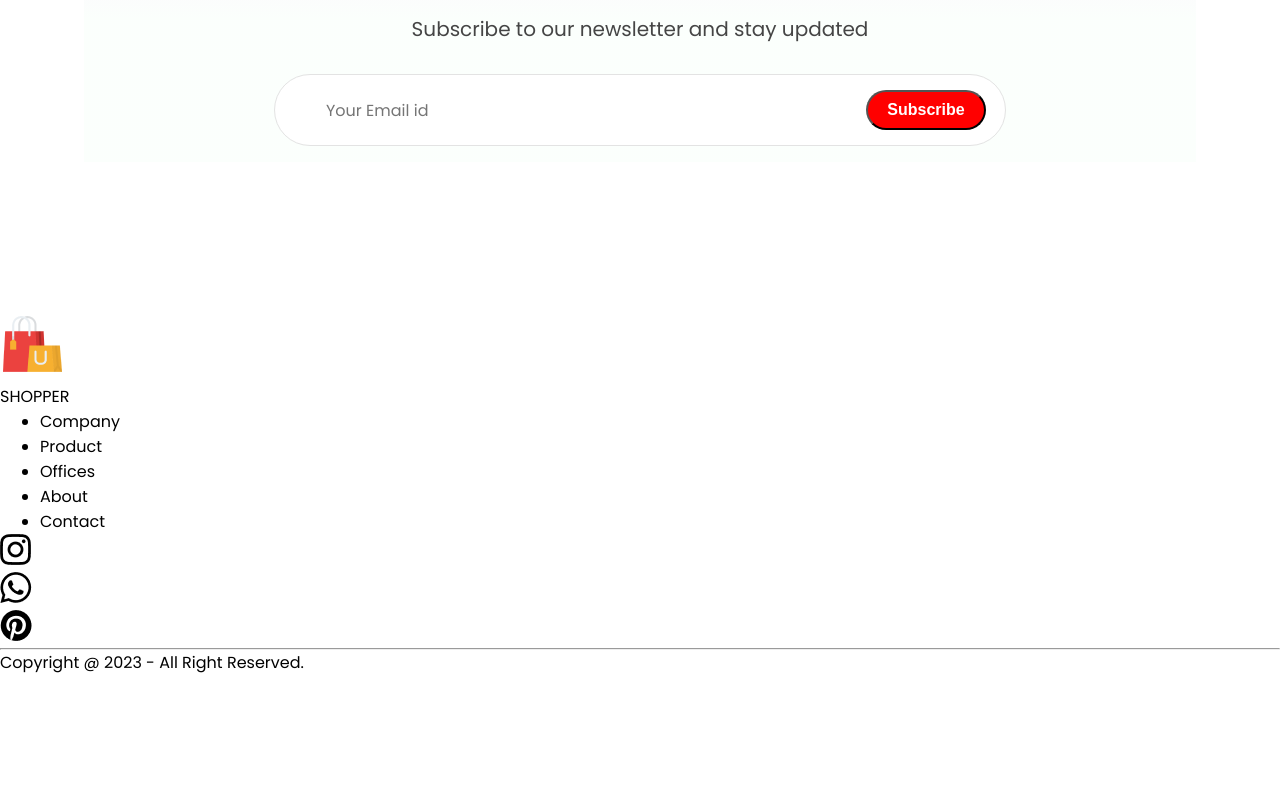
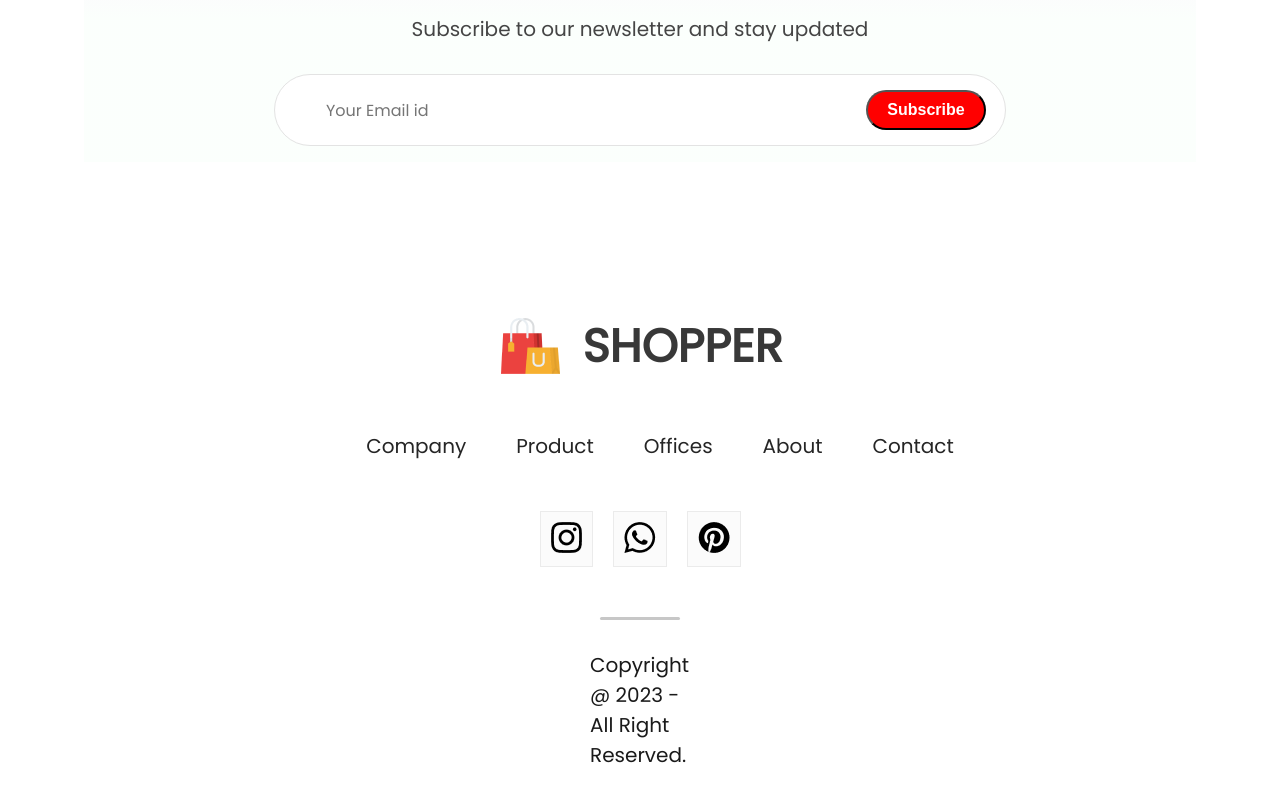
Before and after one commit to mohitdhanorkar/E-Commerce, a React (Create React App) app in the folder e-commerce/: page / in a window 1280 px wide. Shown: the part 3710-4510 px from the top of the page. Before the commit the page ends 4385 px from the top, so only its background shows below. Built offline with nearby package versions, Linux system fonts and the light colour scheme.

Commit message:
add footer

```diff
--- a/e-commerce/src/App.js
+++ b/e-commerce/src/App.js
@@ -6,6 +6,7 @@ import ShopCategory from './Pages/ShopCategory';
 import Product from './Pages/Product';
 import Cart from './Pages/Cart';
 import LoginSignUp from './Pages/LoginSignup';
+import Footer from './Components/Footer/Footer';
 
 function App() {
   return (
@@ -23,6 +24,7 @@ function App() {
         <Route path='/cart' element={<Cart/>}/>
         <Route path='/login' element={<LoginSignUp/>}/>
       </Routes>
+      <Footer/>
       </BrowserRouter>
     </div>
   );
--- a/e-commerce/src/Components/Footer/Footer.css
+++ b/e-commerce/src/Components/Footer/Footer.css
@@ -0,0 +1,54 @@
+.footer{
+    display: flex;
+    flex-direction: column;
+    justify-content: center;
+    align-items: center;
+    gap: 50px;
+}
+.footer-logo{
+    display: flex;
+    align-items: center;
+    gap: 20px;
+}
+.footer-logo p{
+    color: #383838;
+    font-size: 46px;
+    font-weight: 700;
+}
+.footer-links{
+    display: flex;
+    list-style: none;
+    gap: 50px;
+    color: #252525;
+    font-size: 20px;
+}
+.footer-links li{
+    cursor: pointer;
+}
+.footer-social-icon{
+    display: flex;
+    gap: 20px;
+}
+.footer-icon-container{
+    padding: 10px;
+    padding-bottom: 6px;
+    background: #fbfbfb;
+    border: 1px solid #ebebeb;
+}
+.footer-copyright{
+    display: flex;
+    flex-direction: column;
+    align-items: center;
+    gap: 30px;
+    width: 100px;
+    margin-bottom: 30px;
+    color: #1a1a1a;
+    font-size: 20px;
+}
+.footer-copyright hr{
+    width: 80%;
+    border: none;
+    border-radius: 10px;
+    height: 3px;
+    background: #c7c7c7;
+}
--- a/e-commerce/src/Pages/Shop.jsx
+++ b/e-commerce/src/Pages/Shop.jsx
@@ -4,7 +4,6 @@ import Popular from '../Components/Popular/Popular'
 import Offers from '../Components/Offers/Offers'
 import NewCollections from '../Components/NewCollections/NewCollections'
 import NewsLetter from '../Components/NewsLetter/NewsLetter'
-import Footer from '../Components/Footer/Footer'
 
 function Shop() {
   return (
@@ -14,7 +13,6 @@ function Shop() {
       <Offers/>
       <NewCollections/>
       <NewsLetter/>
-      <Footer/>
     </div>
   )
 }
```
